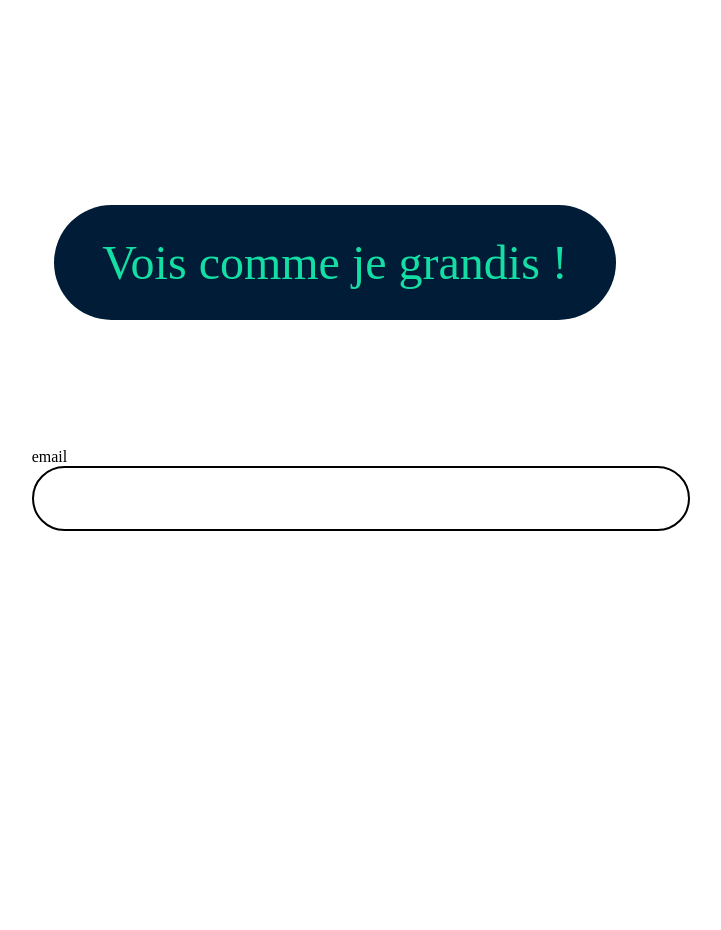
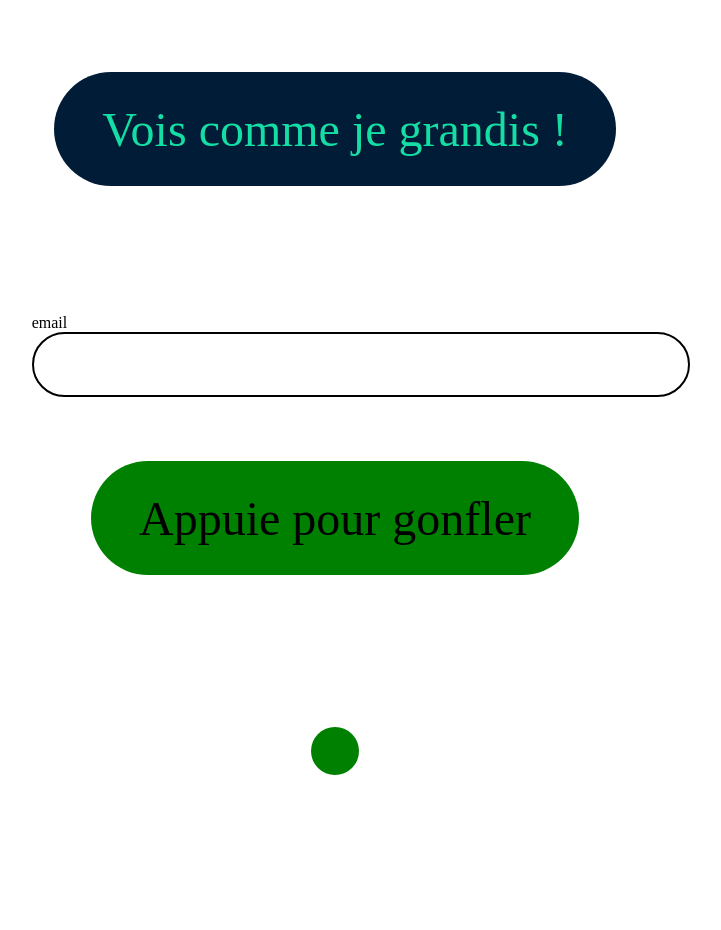
Before and after one commit to bibilg/animations_css, a website: page first_animation/index.html in a window 1280 px wide. Shown: the whole page, without its empty margins (305-1026 px from the left). Before the commit the page ends 800 px from the top, so only its background shows below. Drawn offline with Linux system fonts and the light colour scheme.

Commit message:
Transition by selecting a descendant element

```diff
--- a/first_animation/index.html
+++ b/first_animation/index.html
@@ -22,5 +22,12 @@
             </div>
         </div>
 
+        <div class="container_ball">
+            <div class="btn2">
+                Appuie pour gonfler
+            </div>
+            <div class="ball"></div>
+        </div>
+
 </body>
 </html>
--- a/first_animation/main.scss
+++ b/first_animation/main.scss
@@ -2,7 +2,6 @@
 $cd-txt: #15DEA5;
 
 body{
-    height: 90vh;
     display: flex;
     flex-direction: column;
     justify-content: center;
@@ -57,3 +56,32 @@
         }
     }
 }
+
+.container_ball{
+    display: flex;
+    justify-content: center;
+    align-items: center;
+    flex-direction: column;
+}
+
+$ball-size:6rem;
+
+.btn2 {
+    background: green;
+    font-size: 3rem;
+    cursor: pointer;
+    padding: 1.85rem 3rem;
+    border-radius: 10rem;
+    &:active + .ball{
+        transform: scale(1.5);
+    }
+}
+.ball {
+    width: $ball-size;
+    height: $ball-size;
+    background: green;
+    margin: 8rem 0;
+    border-radius: $ball-size * 0.5;
+    transform: scale(0.5);
+    transition: transform 2000ms;
+}
```
Also changed, not shown: first_animation/style.css, 1 other file.
